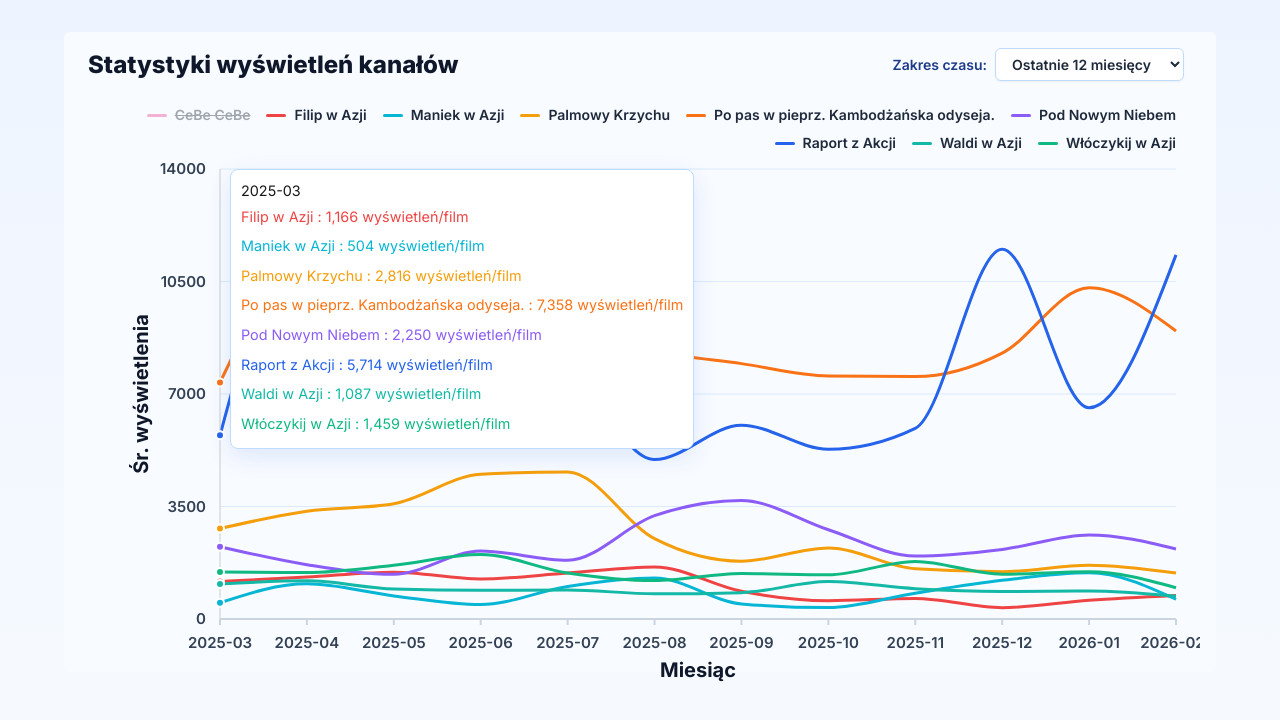
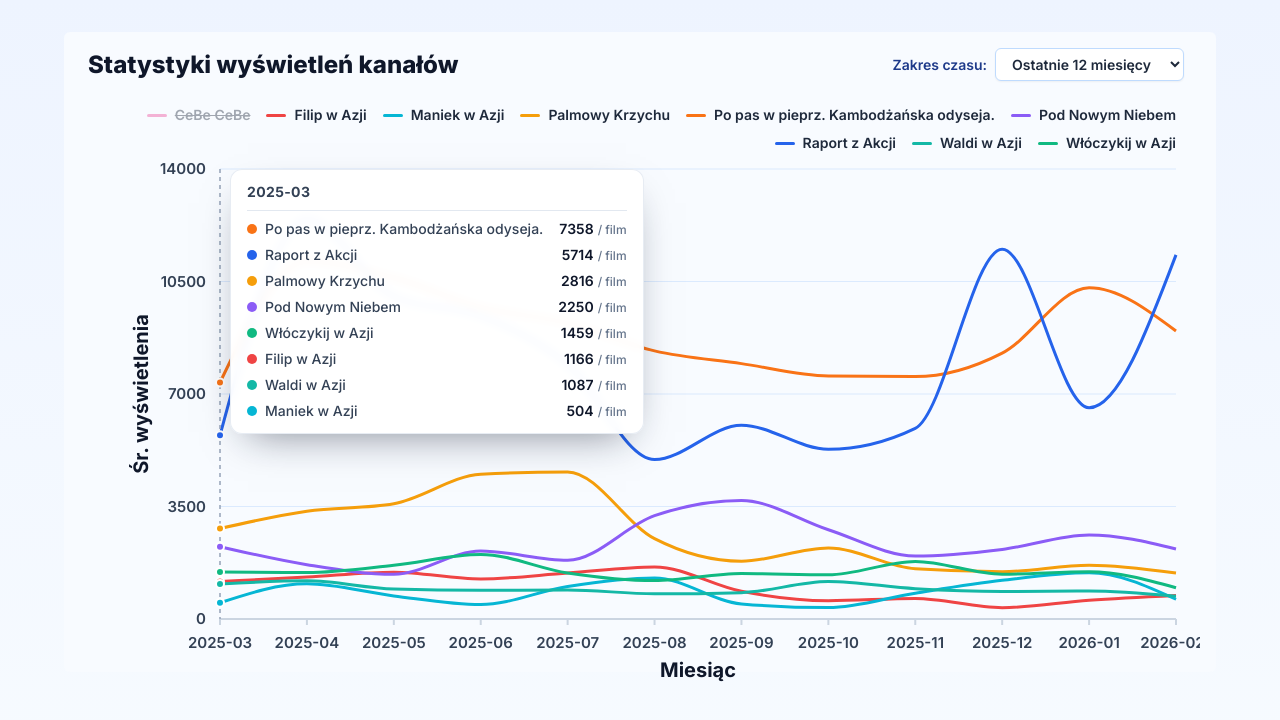
Before and after one commit to KalwiRemi/KamboUniwersum, a Next.js app: page /stats in a window 1280 px wide. Both pictures are taken after a click on the button "CeBe CeBe". Shown: the top 720 px of the page. Built offline with nearby package versions, Linux system fonts and the light colour scheme.

Commit message:
okun ba ba ba

```diff
--- a/app/stats/page.tsx
+++ b/app/stats/page.tsx
@@ -41,6 +41,61 @@ function buildUnifiedData(channels: any[]) {
     });
     return entry;
   });
+}
+
+type TooltipPayloadItem = {
+  color?: string;
+  name?: string;
+  value?: number | null;
+};
+
+function CustomTooltip({
+  active,
+  payload,
+  label,
+}: {
+  active?: boolean;
+  payload?: TooltipPayloadItem[];
+  label?: string;
+}) {
+  if (!active || !payload?.length) return null;
+
+  const sortedPayload = [...payload].sort((a, b) => {
+    const aValue = typeof a.value === "number" ? a.value : -1;
+    const bValue = typeof b.value === "number" ? b.value : -1;
+    return bValue - aValue;
+  });
+
+  return (
+    <div className="min-w-[280px] rounded-xl border border-slate-200/80 bg-white/95 px-4 py-3 shadow-[0_16px_40px_-18px_rgba(15,23,42,0.55)] backdrop-blur-sm">
+      <p className="mb-2 border-b border-slate-200 pb-2 text-sm font-bold tracking-wide text-slate-700">
+        {label}
+      </p>
+      <div className="space-y-1.5">
+        {sortedPayload.map((item) => (
+          <div key={item.name} className="flex items-center justify-between gap-4 text-sm">
+            <div className="flex min-w-0 items-center gap-2">
+              <span
+                className="h-2.5 w-2.5 shrink-0 rounded-full"
+                style={{ backgroundColor: item.color || "#64748b" }}
+              />
+              <span className="truncate font-medium text-slate-700">{item.name}</span>
+            </div>
+            <span className="shrink-0 font-semibold text-slate-900">
+              {typeof item.value === "number" ? (
+                <>
+                  {item.value.toLocaleString("pl-PL")}
+                  <span className="ml-1 text-xs font-medium text-slate-500">/ film</span>
+                </>
+              ) : (
+                "Brak danych"
+              )}
+            </span>
+          </div>
+        ))}
+      </div>
+    </div>
+  );
 }
 
 export default function Page() {
@@ -183,26 +238,9 @@ export default function Page() {
               }}
             />
             <Tooltip
-              labelFormatter={(_, payload): string => {
-                return payload?.[0]?.payload?.month || ""
-              }}
-              // @ts-ignore
-              formatter={(value: number, _name, payload) => {
-                const channel = channels.find(
-                  (c) => c.channel_id === payload.dataKey
-                );
-                return [
-                  value ? `${value.toLocaleString()} wyświetleń/film` : "Brak danych",
-                  channel?.channel_name || "",
-                ];
-              }}
-              contentStyle={{
-                backgroundColor: "#ffffff",
-                border: "1px solid #bfdbfe",
-                borderRadius: "0.5rem",
-                fontSize: "0.9rem",
-                boxShadow: "0 8px 24px rgba(37, 99, 235, 0.12)",
-              }}
+              cursor={{ stroke: "#94a3b8", strokeDasharray: "4 4", strokeWidth: 1.5 }}
+              wrapperStyle={{ outline: "none" }}
+              content={<CustomTooltip />}
             />
           </LineChart>
         </ResponsiveContainer>
```
